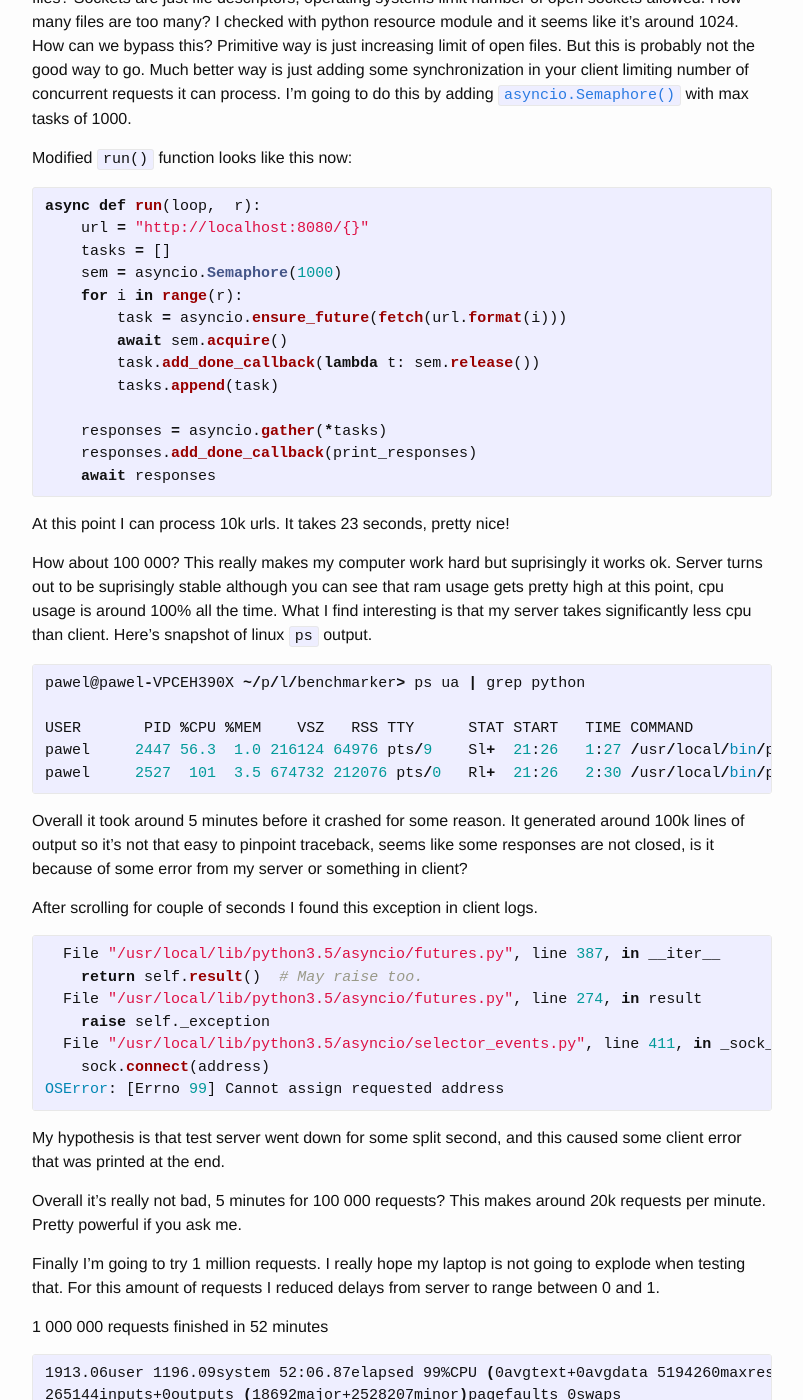
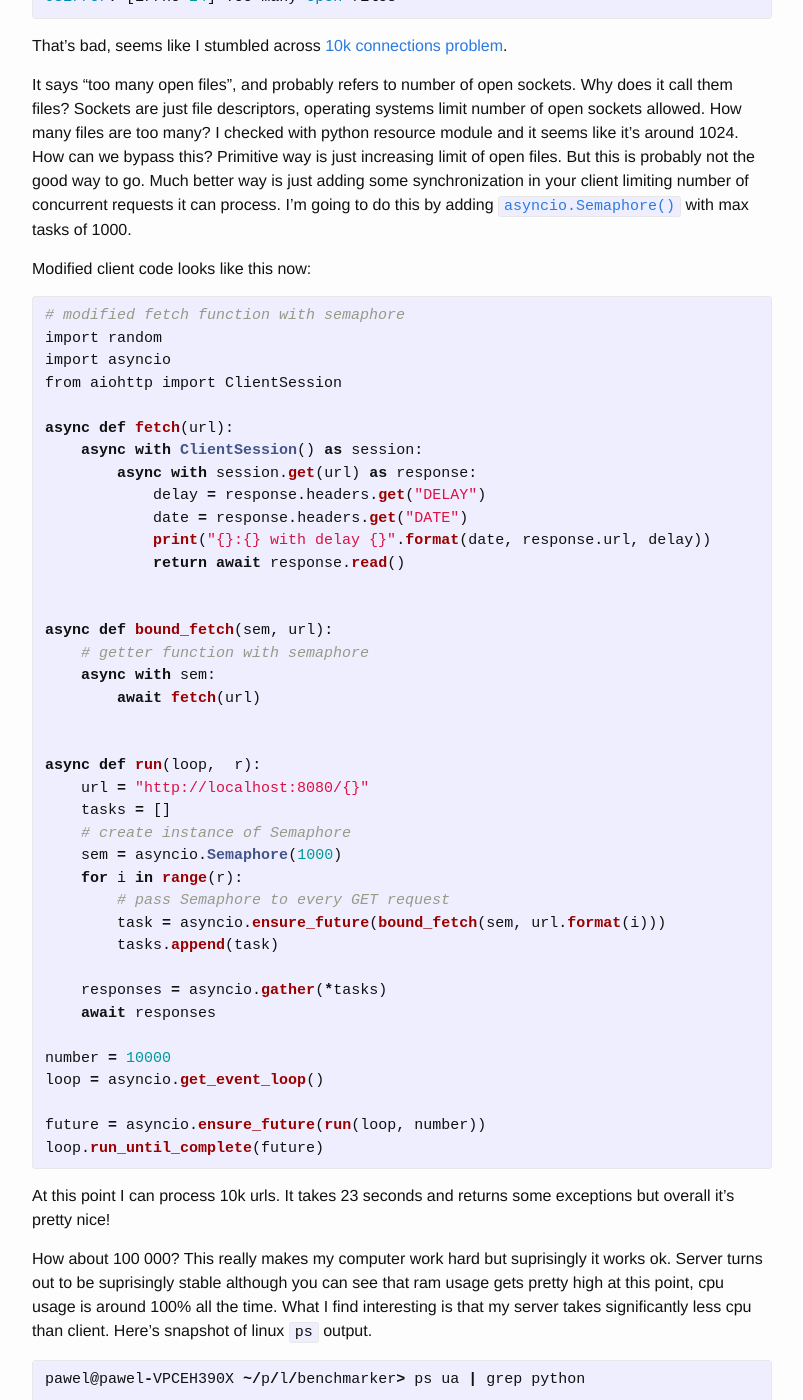
Before and after one commit to pawelmhm/pawelmhm.github.io, a Jekyll site: the page built from _posts/2016-04-22-asyncio-aiohttp.markdown, in a window 1280 px wide and 1400 px high, scrolled down 7104 px. Shown: the whole window, without its empty margins (238-1041 px from the left). Built offline with Jekyll 4.4.1, drawn with Linux system fonts in a browser that asks for light colours; some of the changed text lies outside the part shown.

Commit message:
[aiohttp-asyncio] edits after HN discussions

```diff
--- a/_posts/2016-04-22-asyncio-aiohttp.markdown
+++ b/_posts/2016-04-22-asyncio-aiohttp.markdown
@@ -298,6 +298,12 @@ async def hello(request):
     delay = random.randint(0, 3)
     await asyncio.sleep(delay)
     headers = {"content_type": "text/html", "delay": str(delay)}
+    # opening file is not async here, so it may block, to improve
+    # efficiency of this you can consider using asyncio Executors
+    # that will delegate file operation to separate thread or process
+    # and improve performance
+    # https://docs.python.org/3/library/asyncio-eventloop.html#executor
+    # https://pymotw.com/3/asyncio/executors.html
     with open("frank.html", "rb") as html_body:
         print("{}: {} delay: {}".format(n, request.path, delay))
         response = web.Response(body=html_body.read(), headers=headers)
@@ -384,26 +389,52 @@ is probably not the good way to go. Much better way is just adding some synchron
 in your client limiting number of concurrent requests it can process. I'm going to do this
 by adding [`asyncio.Semaphore()`](https://docs.python.org/3/library/asyncio-sync.html#asyncio.Semaphore) with max tasks of 1000.
 
-Modified `run()` function looks like this now:
+Modified client code looks like this now:
 
 {% highlight python %}
+# modified fetch function with semaphore
+import random
+import asyncio
+from aiohttp import ClientSession
+
+async def fetch(url):
+    async with ClientSession() as session:
+        async with session.get(url) as response:
+            delay = response.headers.get("DELAY")
+            date = response.headers.get("DATE")
+            print("{}:{} with delay {}".format(date, response.url, delay))
+            return await response.read()
+
+
+async def bound_fetch(sem, url):
+    # getter function with semaphore
+    async with sem:
+        await fetch(url)
+
+
 async def run(loop,  r):
     url = "http://localhost:8080/{}"
     tasks = []
+    # create instance of Semaphore
     sem = asyncio.Semaphore(1000)
     for i in range(r):
-        task = asyncio.ensure_future(fetch(url.format(i)))
-        await sem.acquire()
-        task.add_done_callback(lambda t: sem.release())
+        # pass Semaphore to every GET request
+        task = asyncio.ensure_future(bound_fetch(sem, url.format(i)))
         tasks.append(task)
 
     responses = asyncio.gather(*tasks)
-    responses.add_done_callback(print_responses)
     await responses
+
+number = 10000
+loop = asyncio.get_event_loop()
+
+future = asyncio.ensure_future(run(loop, number))
+loop.run_until_complete(future)
 
 {% endhighlight %}
 
-At this point I can process 10k urls. It takes 23 seconds, pretty nice!
+At this point I can process 10k urls. It takes 23 seconds and returns some exceptions but overall
+it's pretty nice!
 
 How about 100 000? This really makes my computer work hard but suprisingly
 it works ok. Server turns out to be suprisingly stable although
@@ -440,8 +471,11 @@ OSError: [Errno 99] Cannot assign requested address
 
 {% endhighlight %}
 
-My hypothesis is that test server went down for some split second,
-and this caused some client error that was printed at the end.
+I dont really know what happens here. My initial hypothesis is that test server went down for some split second,
+and this caused some client error that was printed at the end. [One of the readers](https://news.ycombinator.com/item?id=11557672)
+suggests that this exception may be caused by OS running out of free ephemereal ports. I added semaphore
+earlier so number of concurrent connections should be maximum 1k, but some sockets may still be
+closing and not available for kernel to assign.
 
 Overall it's really not bad, 5 minutes for 100 000 requests? This makes around 20k
 requests per minute. Pretty powerful if you ask me.
@@ -451,7 +485,7 @@ to explode when testing that. For this amount of requests I reduced delays from
 
 1 000 000 requests finished in 52 minutes
 
-{% highlight shell %}
+{% highlight bash %}
 1913.06user 1196.09system 52:06.87elapsed 99%CPU (0avgtext+0avgdata 5194260maxresident)k
 265144inputs+0outputs (18692major+2528207minor)pagefaults 0swaps
 
@@ -472,3 +506,9 @@ future post I could compare [Twisted Treq](https://github.com/twisted/treq) with
 aiohttp. There is also question how many concurrent requests can be issued by
 async libraries in other languages. E.g. what would be results of benchmarks
 for some Java async frameworks? Or C++ frameworks? Or some Rust HTTP clients?
+
+### _EDITS (24/04/2016)_
+
+* improved code sample that uses Semaphore
+* added comment about using executor when opening file
+* added link to HN comment about EADDRNOTAVAIL exception
```
Also changed, not shown: other parts of _posts/2016-04-22-asyncio-aiohttp.markdown (+1 -2 lines).
